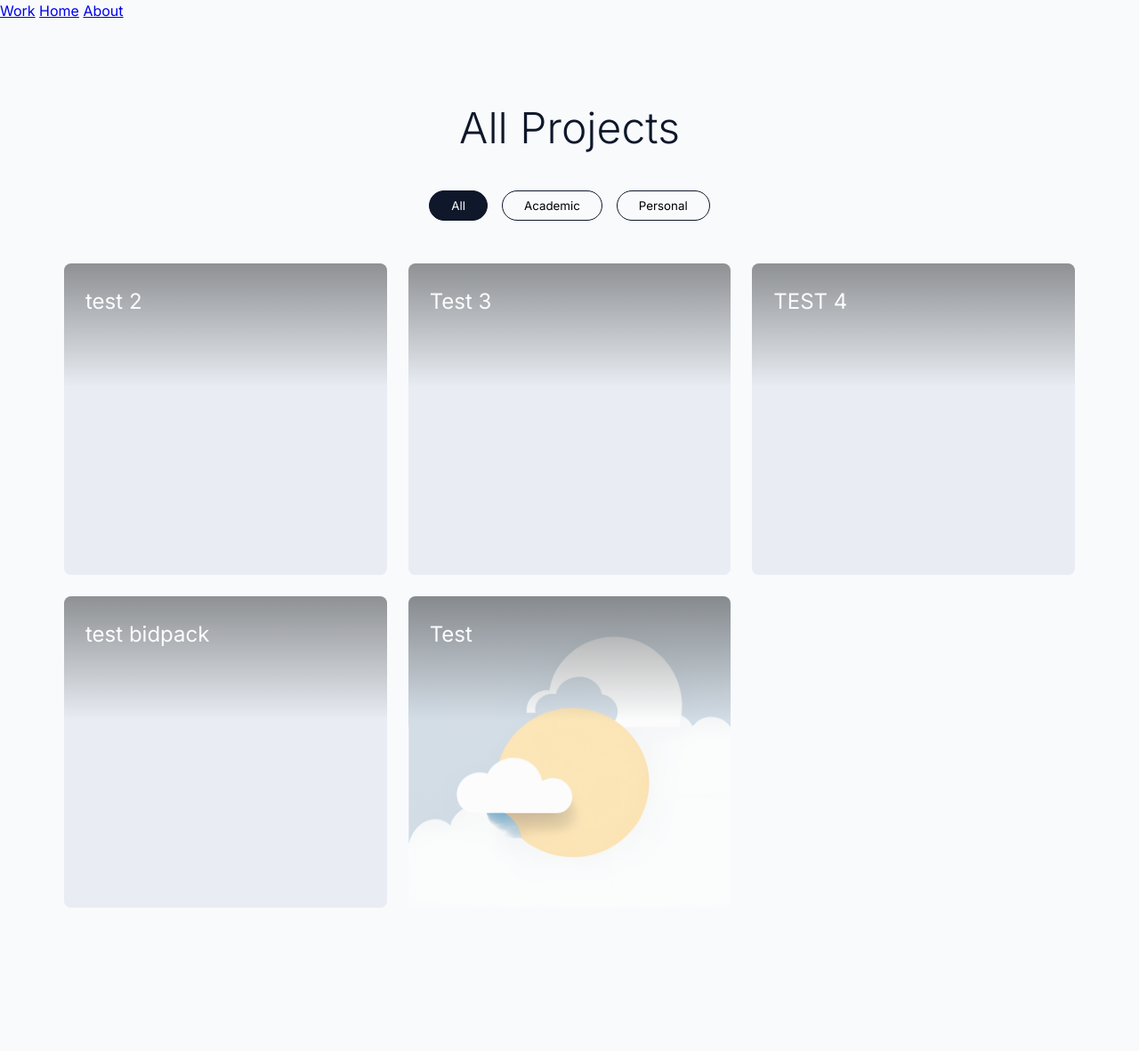
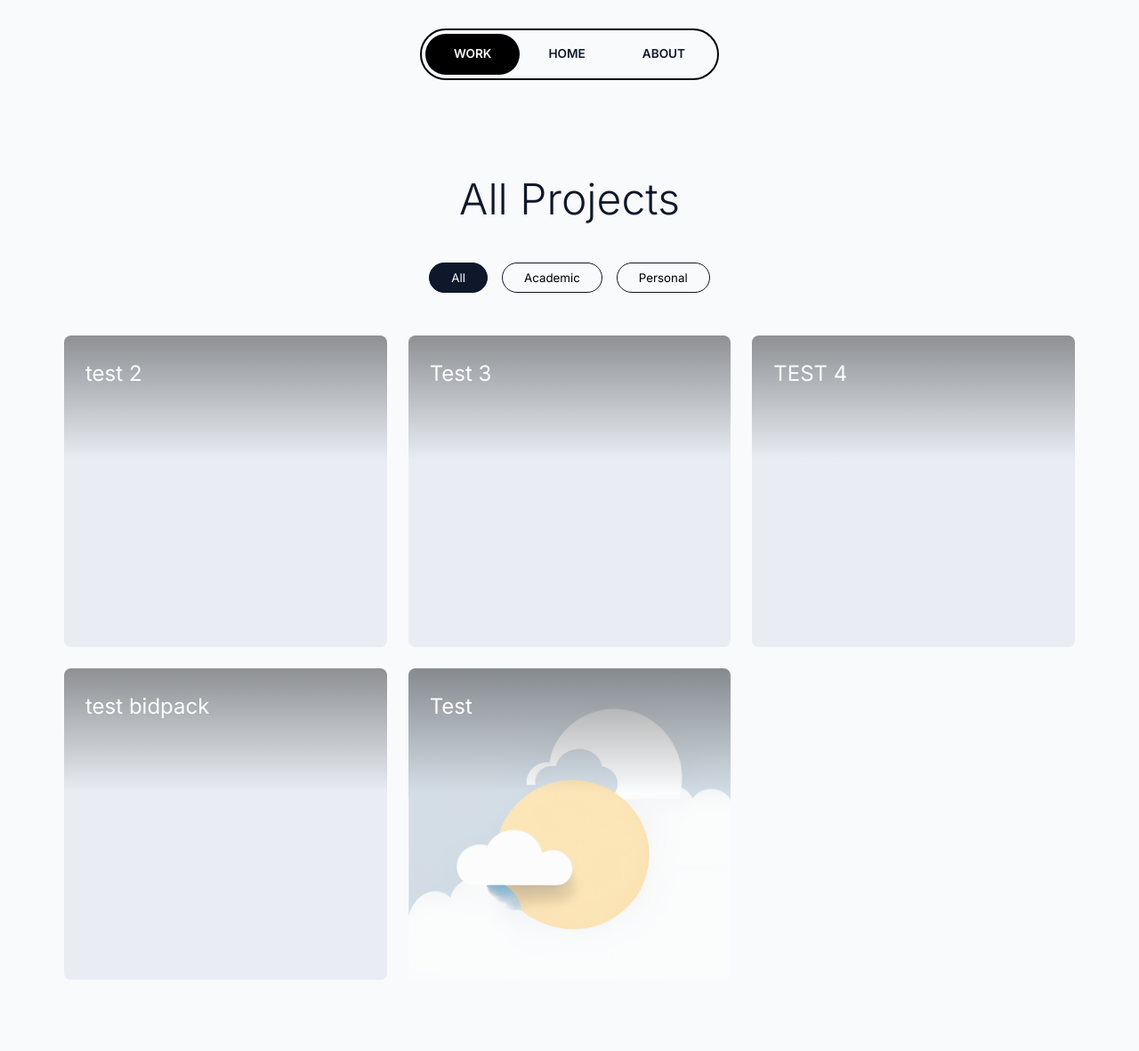
Before and after one commit to AlperIsmailoglou/Portfolio, a Jekyll site: the page built from work.html, in a window 1280 px wide. Shown: the whole page at 89% size. Built offline with Jekyll 4.4.1, drawn with Linux system fonts in a browser that asks for light colours; before the commit the page ends 1100 px from its top, so only the background shows below that.

Commit message:
pill nav bar

```diff
--- a/assets/css/style.css
+++ b/assets/css/style.css
@@ -20,6 +20,40 @@ body {
     color: var(--text-color);
     font-family: var(--font-main);
     line-height: 1.6;
+}
+/* --- PILL NAVIGATION --- */
+.nav-container {
+    padding: 2rem 2rem 1rem 2rem;
+    display: flex;
+    justify-content: center;
+}
+
+.pill-menu {
+    display: inline-flex;
+    border: 2px solid var(--primary-color);
+    border-radius: 999px; /* Creates a perfect responsive pill */
+    padding: 0.25rem; /* Small gap between border and active background */
+    background: transparent;
+}
+
+.pill-link {
+    padding: 0.75rem 2rem;
+    color: var(--text-color);
+    text-decoration: none;
+    font-weight: 600;
+    text-transform: uppercase;
+    font-size: 0.85rem;
+    border-radius: 999px;
+    transition: all 0.3s ease;
+}
+
+.pill-link.active {
+    background: var(--primary-color);
+    color: white;
+}
+
+.pill-link:not(.active):hover {
+    background: #e2e8f0;
 }
 
 /* --- UTILITIES & TYPOGRAPHY --- */
```
